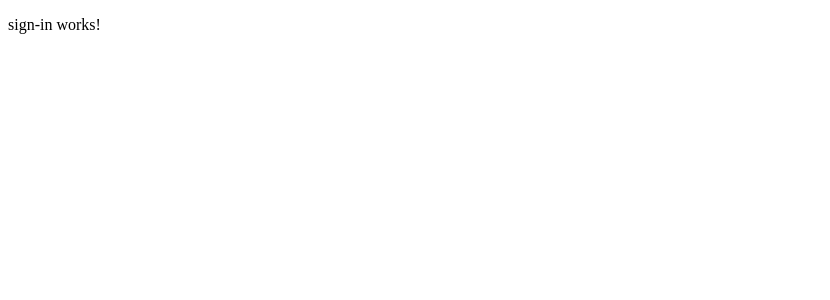
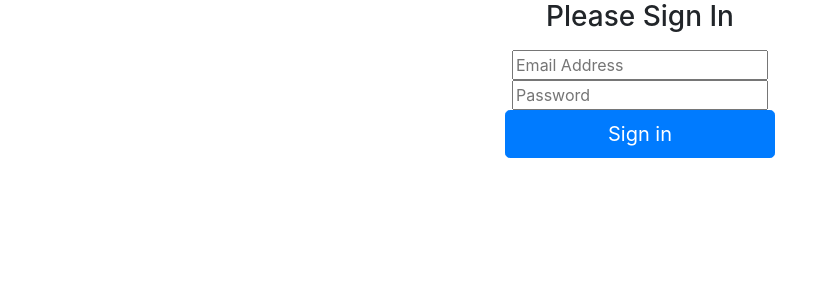
Before and after one commit to kemora08/BlanksSignOn, an Angular app: page /signin in a window 1280 px wide. Shown: the top 300 px of the page, without its empty margins (0-830 px from the left). Built offline with nearby package versions, Linux system fonts and the light colour scheme.

Commit message:
initial commit

```diff
--- a/angular.json
+++ b/angular.json
@@ -24,6 +24,7 @@
               "src/assets"
             ],
             "styles": [
+              "./node_modules/bootstrap/dist/css/bootstrap.css",
               "src/styles.css"
             ],
             "scripts": []
--- a/src/app/app.module.ts
+++ b/src/app/app.module.ts
@@ -1,6 +1,6 @@
 import { BrowserModule } from '@angular/platform-browser';
 import { NgModule } from '@angular/core';
-
+import {ReactiveFormsModule} from '@angular/forms';
 import { AppRoutingModule } from './app-routing.module';
 import { AppComponent } from './app.component';
 import { SignInComponent } from './sign-in/sign-in.component';
@@ -16,7 +16,8 @@ import { UserProfileComponent } from './user-profile/user-profile.component';
   ],
   imports: [
     BrowserModule,
-    AppRoutingModule
+    AppRoutingModule,
+    ReactiveFormsModule
   ],
   providers: [],
   bootstrap: [AppComponent]
--- a/src/app/sign-in/sign-in.component.html
+++ b/src/app/sign-in/sign-in.component.html
@@ -1 +1,8 @@
-<p>sign-in works!</p>
+<div class="container text-center" style="max-width: 300px; margin: auto">
+    <form [formGroup]="formSubmit" class="form-signin" (ngSubmit)="submit()">
+        <h1 class="h3 mb-3">Please Sign In</h1>
+        <input type="email" formControlName="inputEmail" class="form-Control" placeholder="Email Address">
+        <input type="password" formControlName="inputPassword" class="form-Control" placeholder="Password">
+        <button class="btn btn-lg btn-primary btn-block" type="submit">Sign in</button>
+    </form>
+</div>
--- a/src/app/sign-in/sign-in.component.ts
+++ b/src/app/sign-in/sign-in.component.ts
@@ -1,4 +1,5 @@
 import { Component, OnInit } from '@angular/core';
+import { FormBuilder, FormGroup } from '@angular/forms';
 
 @Component({
   selector: 'app-sign-in',
@@ -7,9 +8,21 @@ import { Component, OnInit } from '@angular/core';
 })
 export class SignInComponent implements OnInit {
 
-  constructor() { }
+  formSubmit: FormGroup;
+
+  constructor(private formBuilder: FormBuilder) {
+
+    this.formSubmit = this.formBuilder.group({
+      inputEmail: [''],
+      inputPassword: ['']
+    });
+   }
 
   ngOnInit(): void {
   }
 
+  submit(): void {
+    console.log(this.formSubmit.value);
+  }
+
 }
```
